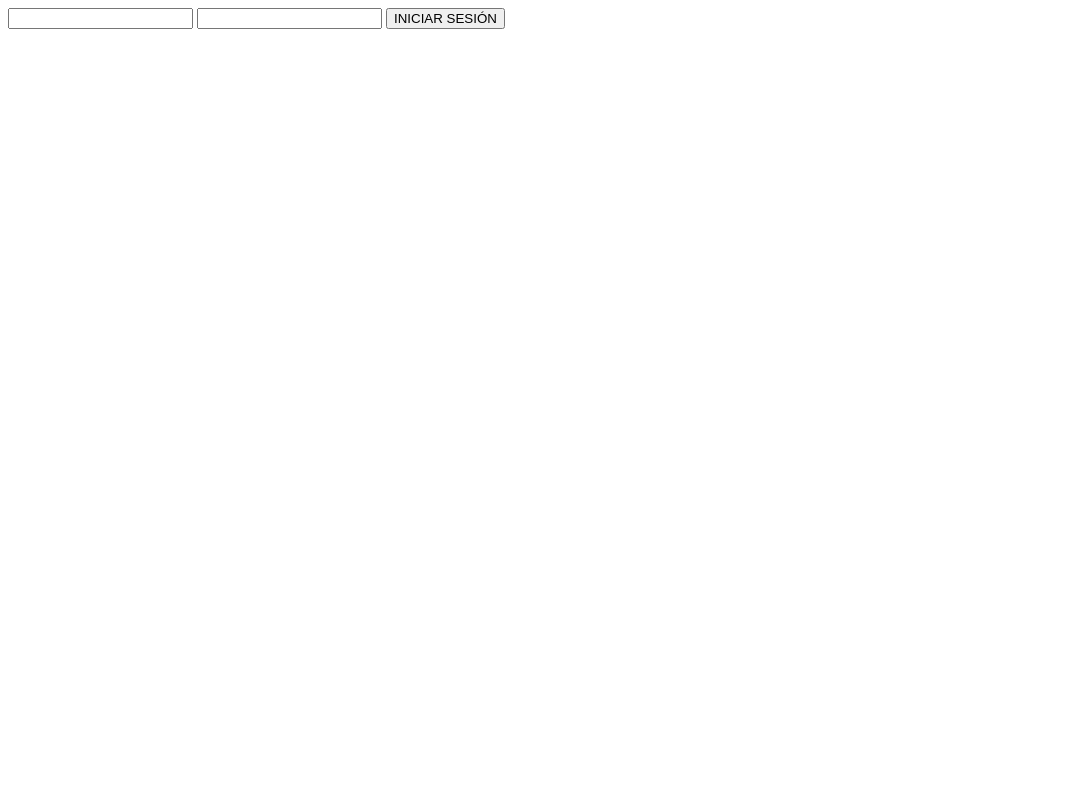
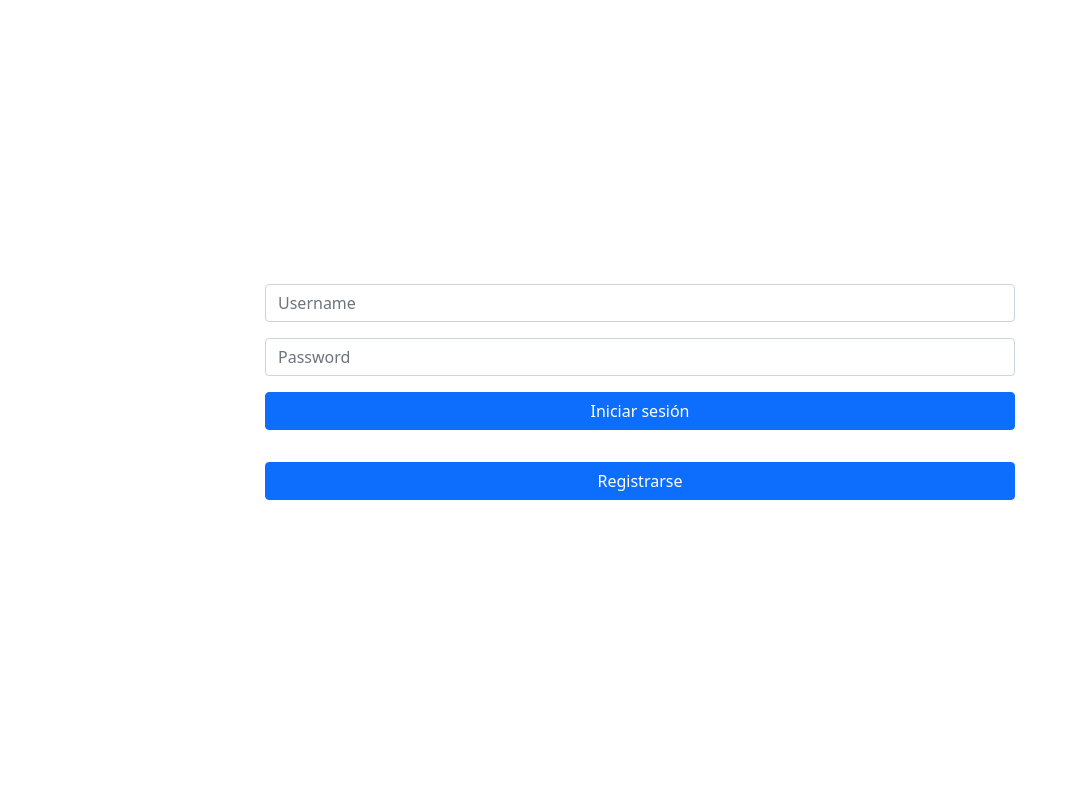
Before and after one commit to gaston38kpo/Tzuzulcode-TiendaMessirvEcommerce, a Django app: page /login/ in a window 1280 px wide. Shown: the whole page, without its empty margins (0-1070 px from the left). Run offline with Django 3.2, Linux system fonts and the light colour scheme.

Commit message:
commit front login y register

```diff
--- a/templates/login.html
+++ b/templates/login.html
@@ -4,27 +4,65 @@
     <meta charset="UTF-8">
     <meta http-equiv="X-UA-Compatible" content="IE=edge">
     <meta name="viewport" content="width=device-width, initial-scale=1.0">
-    <title>Document</title>
+    <link href="https://cdn.jsdelivr.net/npm/bootstrap@5.1.3/dist/css/bootstrap.min.css" rel="stylesheet" integrity="sha384-1BmE4kWBq78iYhFldvKuhfTAU6auU8tT94WrHftjDbrCEXSU1oBoqyl2QvZ6jIW3" crossorigin="anonymous">
+    <style>
+        .abs-center {
+  display: flex;
+  align-items: center;
+  justify-content: center;
+  min-height: 100vh;
+
+}
+
+.form {
+  width: 450px;
+}
+    </style>
+    <title>Login</title>
 </head>
 <body>
     {% if error == null %}
-        <form action="/login/" method="post">
+
+            <div class="container">
+                <div class="abs-center">
+                <form class="row g-3" action="/login/" method="post">
+                {% csrf_token %}
+
+                  <label for="username" class="visually-hidden">Username</label>
+                  <input type="text" class="form-control" id="username" placeholder="Username" name="username">
+                  <label for="inputPassword2" class="visually-hidden">Password</label>
+                  <input type="password" class="form-control" id="inputPassword2" placeholder="Password" name="password">
+
+                  <button type="submit" class="btn btn-primary mb-3">Iniciar sesión</button>
+                  <a class="btn btn-primary mb-3" href="{% url 'register' %}" role="button">Registrarse</a>
+              </form>
+            </div>
+
+    {% else %}
+    <div class="container">
+        <div class="abs-center">
+        <form class="row g-3" action="/login/" method="post">
+        {% csrf_token %}
+
+          <label for="staticEmail2" class="visually-hidden">Username</label>
+          <input type="text" class="form-control" id="staticEmail2" placeholder="Username" name="username">
+          <label for="inputPassword2" class="visually-hidden">Password</label>
+          <input type="password" class="form-control" id="inputPassword2" placeholder="Password" name="password">
+
+          <button type="submit" class="btn btn-primary mb-3">Iniciar sesión</button>
+          <a class="btn btn-primary mb-3" href="{% url 'register' %}" role="button">Registrarse</a>
+      </form>
+    </div>
+
+
+        <!-- <form action="/login/" method="post">
             {% csrf_token %}
 
             <input type="text", name="username">
+
             <input type="password" name="password">
 
-            <button type="submit">INICIAR SESIÓN</button>
-
-        </form>
-    {% else %}
-        <form action="/login/" method="post">
-            {% csrf_token %}
-
-            <input type="text", name="username">
-            <input type="password" name="password">
-
-            <button type="submit">INICIAR SESIÓN</button>
+            <button type="submit">INICIAR SESIÓN</button> -->
 
         <p> {{error}} </p>
     {% endif %}
```
Also changed, not shown: templates/register.html (+33 -5 lines).
